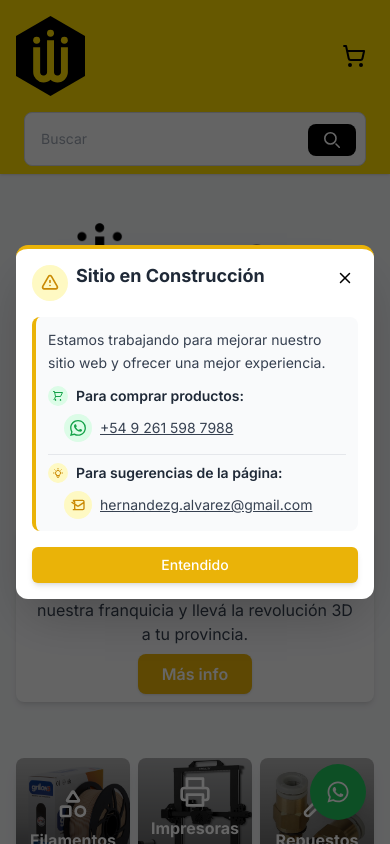
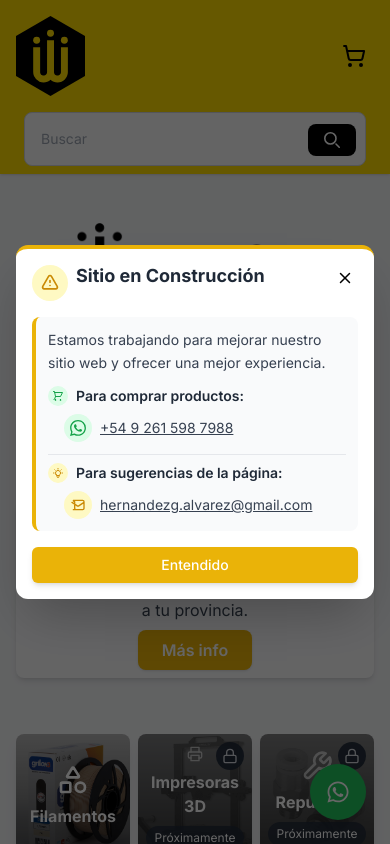
Before and after one commit to Gabih14/Web-WeTECH, a React (Vite) app: page / in a window 390 px wide. Shown: the top 844 px of the page. Built offline with nearby package versions, Linux system fonts and the light colour scheme; no server answers.

Commit message:
add lock categories in home page function

```diff
--- a/src/pages/HomePage.tsx
+++ b/src/pages/HomePage.tsx
@@ -1,5 +1,5 @@
 import { Link } from "react-router-dom";
-import { Printer as Printer3D, Shapes, Wrench, X } from "lucide-react";
+import { Printer, Shapes, Wrench, X, Lock } from "lucide-react";
 import { ContactInfo } from "../components/home/ContactInfo";
 import Logo from "../assets/Logo WeTECH Negro PNG.png";
 import Slogan from "../assets/filamentso-removebg-preview.webp";
@@ -17,14 +17,16 @@ const categories = [
       "Descubre nuestra amplia gama de filamentos PLA y técnicos para tus proyectos.",
     icon: Shapes,
     image: filamentoCategoria,
+    locked: false,
   },
   {
     id: "IMPRESORAS 3D",
     name: "Impresoras 3D",
     description:
       "Encuentra la impresora perfecta. Incluye curso de uso y armado gratuito.",
-    icon: Printer3D,
+    icon: Printer,
     image: impresoraCategoria,
+    locked: true,
   },
   {
     id: "REPUESTOS+%26+ACCESORIOS",
@@ -33,22 +35,12 @@ const categories = [
       "Todo lo que necesitas para mantener tu impresora funcionando perfectamente.",
     icon: Wrench,
     image: repuestoCategoria,
+    locked: true,
   },
 ];
 
 export function HomePage() {
   const [showModal, setShowModal] = useState(true);
-
-  /* en caso de querer que solo se vea una vez el modal cambiar const close modal por:
-  useEffect(() => {
-  const seen = localStorage.getItem("seenModal");
-  if (seen) setShowModal(false);
-}, []);
-const closeModal = () => {
-  setShowModal(false);
-  localStorage.setItem("seenModal", "true");
-};
- */
 
   const openWhatsApp = () => {
     const phoneNumber = "5492615987988";
@@ -62,6 +54,7 @@ const closeModal = () => {
   const closeModal = () => {
     setShowModal(false);
   };
+
   return (
     <main className="max-w-7xl mx-auto px-4 sm:px-6 lg:px-8 py-12 font-sans w-full overflow-x-hidden">
       {/* Construction Modal */}
@@ -103,10 +96,6 @@ const closeModal = () => {
                 Estamos trabajando para mejorar nuestro sitio web y ofrecer una
                 mejor experiencia.
               </p>
-              {/* <p className="text-gray-700 mb-3 leading-relaxed">
-                Algunas secciones pueden estar incompletas o no funcionar correctamente.
-              </p> */}
-                            {/* Sección Para Comprar */}
               <div className="mb-3 sm:mb-4">
                 <h4 className="font-semibold text-gray-800 mb-2 flex items-center text-sm sm:text-base">
                   <div className="bg-green-100 p-1 rounded-full mr-2 flex-shrink-0">
@@ -147,10 +136,8 @@ const closeModal = () => {
                 </div>
               </div>
 
-              {/* Línea divisoria */}
               <div className="border-t border-gray-200 my-2 sm:my-3"></div>
 
-              {/* Sección Para Sugerencias */}
               <div>
                 <h4 className="font-semibold text-gray-800 mb-2 flex items-center text-sm sm:text-base">
                   <div className="bg-yellow-100 p-1 rounded-full mr-2 flex-shrink-0">
@@ -212,7 +199,7 @@ const closeModal = () => {
       <div id="categories" className="text-center mb-8 gap-4">
         <div className="flex flex-col md:flex-row items-center justify-center">
           <img src={Logo} alt="Logo WeTECH" className="mx-auto h-24 md:h-48" />
-          <Link to={"/products?category=filamentos"}>. {/* /under-development */}
+          <Link to={"/products?category=filamentos"}>
             <img
               src={Slogan}
               alt="Slogan WeTECH"
@@ -246,6 +233,37 @@ const closeModal = () => {
       <div className="flex flex-row gap-2 md:grid md:grid-cols-2 lg:grid-cols-3 md:gap-8 mb-16">
         {categories.map((category) => {
           const Icon = category.icon;
+
+          if (category.locked) {
+            return (
+              <div
+                key={category.id}
+                className="group relative overflow-hidden rounded-lg shadow-lg flex-1 cursor-not-allowed"
+              >
+                <div className="absolute inset-0">
+                  <img
+                    src={category.image}
+                    alt={category.name}
+                    className="h-full w-full object-cover opacity-40 grayscale"
+                  />
+                  <div className="absolute inset-0 bg-gradient-to-t from-black/80 to-black/50" />
+                </div>
+                <div className="relative p-3 md:p-16 h-32 md:h-full flex flex-col items-center justify-center text-center text-white">
+                  <div className="absolute top-2 right-2 md:top-4 md:right-4 bg-gray-800 bg-opacity-90 p-1.5 md:p-2 rounded-full">
+                    <Lock className="h-4 w-4 md:h-6 md:w-6 text-gray-300" />
+                  </div>
+                  <Icon className="h-8 w-8 md:h-12 md:w-12 mb-2 md:mb-4 opacity-60" />
+                  <h3 className="text-base sm:text-lg md:text-2xl font-bold mb-1 md:mb-2">
+                    {category.name}
+                  </h3>
+                  <span className="text-xs md:text-sm bg-gray-800 bg-opacity-75 px-2 md:px-3 py-1 rounded-full mt-1 md:mt-2">
+                    Próximamente
+                  </span>
+                </div>
+              </div>
+            );
+          }
+
           return (
             <Link
               key={category.id}
```
